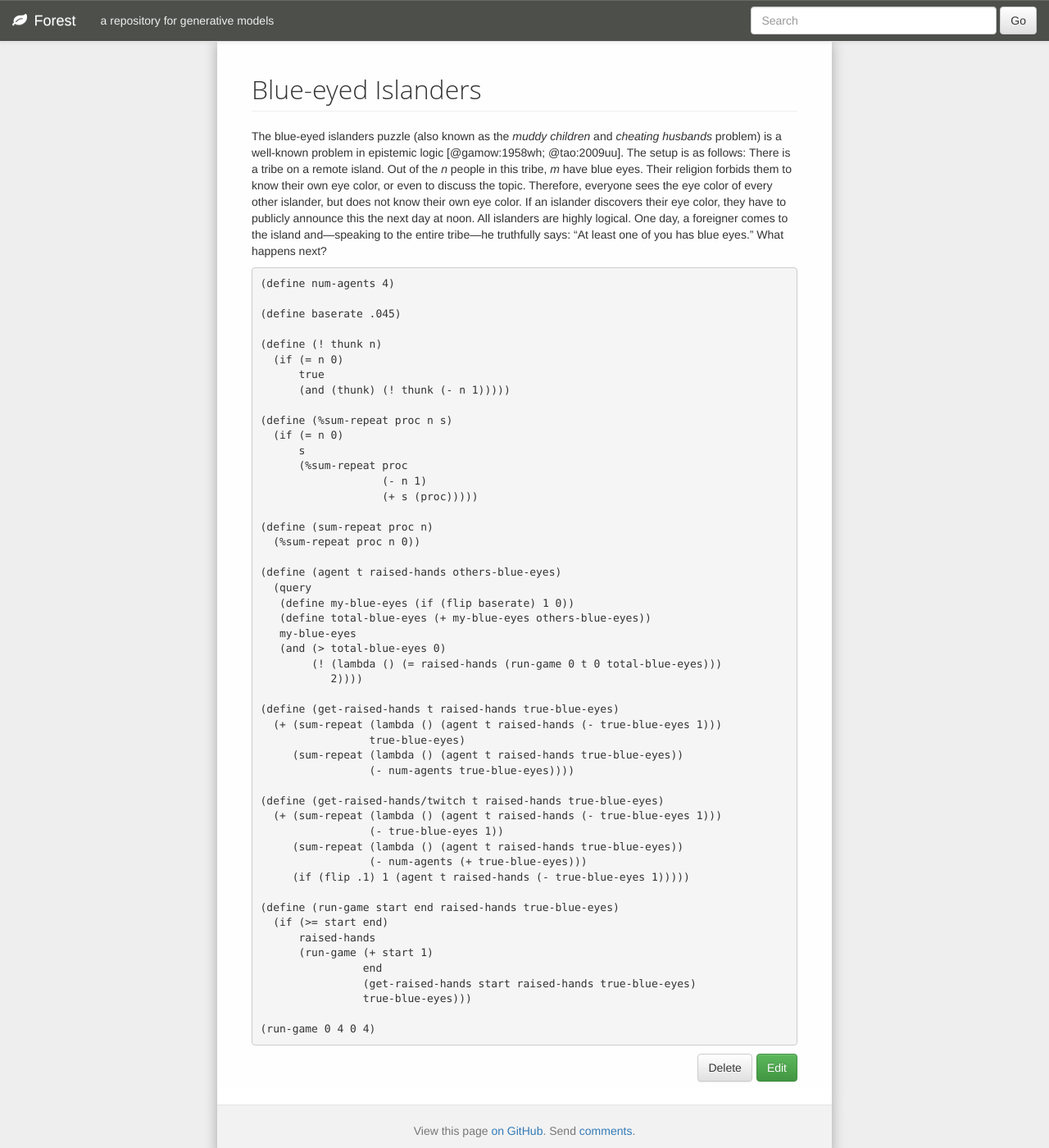
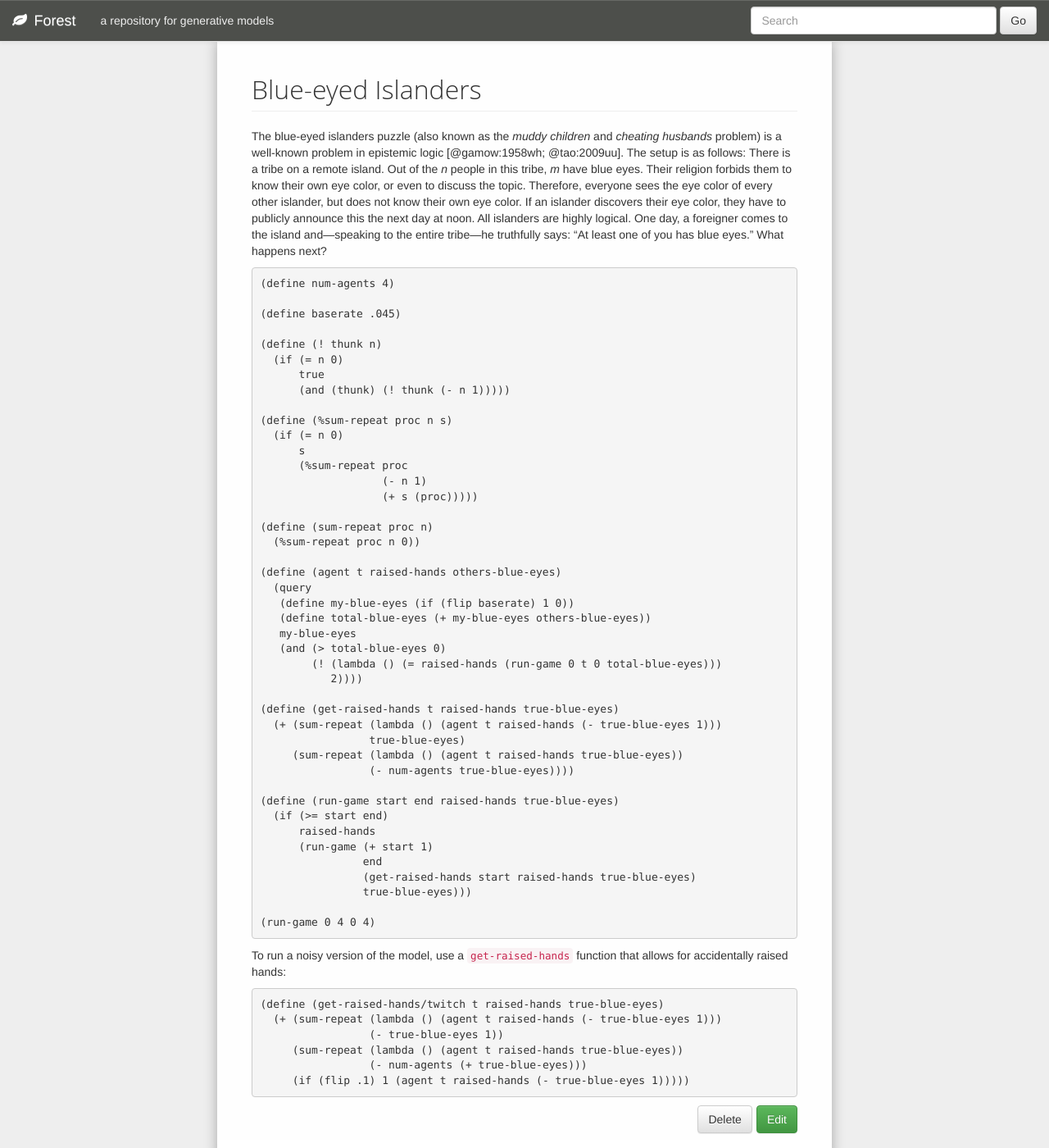
Before and after one commit to forestdb/forestdb.org, a Jekyll site: the page built from models/islanders.md, in a window 1280 px wide and 1400 px high. Shown: the whole window at 82% size. Built offline with Jekyll 4.4.1, drawn with Linux system fonts in a browser that asks for light colours; nearby versions of some CDN libraries; some of the changed lines change nothing that is shown.

Commit message:
Update islanders.md

```diff
--- a/models/islanders.md
+++ b/models/islanders.md
@@ -54,13 +54,6 @@ least one of you has blue eyes."  What happens next?
          (sum-repeat (lambda () (agent t raised-hands true-blue-eyes))
                      (- num-agents true-blue-eyes))))
 
-    (define (get-raised-hands/twitch t raised-hands true-blue-eyes)
-      (+ (sum-repeat (lambda () (agent t raised-hands (- true-blue-eyes 1)))
-                     (- true-blue-eyes 1))
-         (sum-repeat (lambda () (agent t raised-hands true-blue-eyes))
-                     (- num-agents (+ true-blue-eyes)))
-         (if (flip .1) 1 (agent t raised-hands (- true-blue-eyes 1)))))
-
     (define (run-game start end raised-hands true-blue-eyes)
       (if (>= start end)
           raised-hands
@@ -70,3 +63,12 @@ least one of you has blue eyes."  What happens next?
                     true-blue-eyes)))
 
     (run-game 0 4 0 4)
+
+To run a noisy version of the model, use a `get-raised-hands` function that allows for accidentally raised hands:
+
+    (define (get-raised-hands/twitch t raised-hands true-blue-eyes)
+      (+ (sum-repeat (lambda () (agent t raised-hands (- true-blue-eyes 1)))
+                     (- true-blue-eyes 1))
+         (sum-repeat (lambda () (agent t raised-hands true-blue-eyes))
+                     (- num-agents (+ true-blue-eyes)))
+         (if (flip .1) 1 (agent t raised-hands (- true-blue-eyes 1)))))
```
